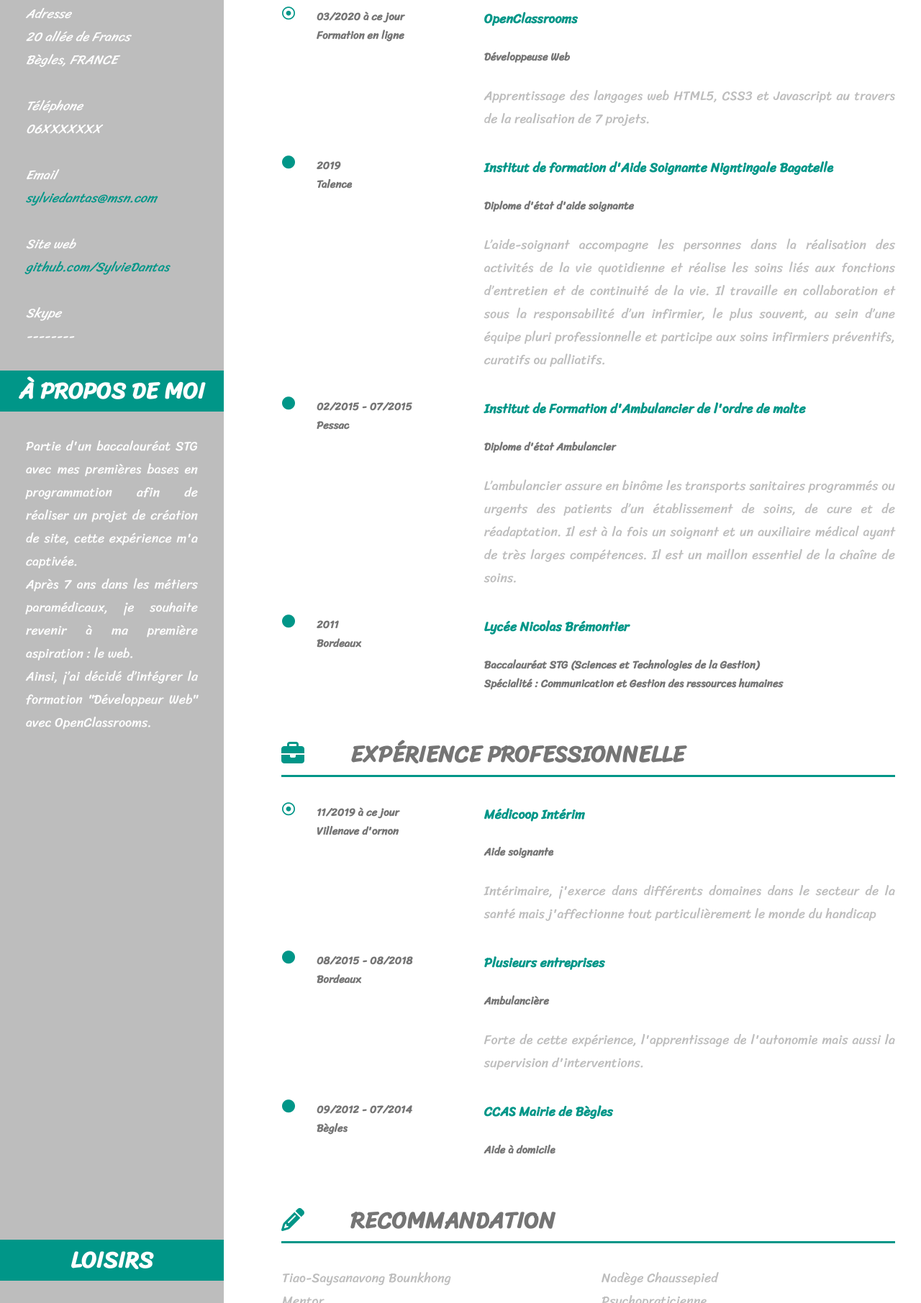
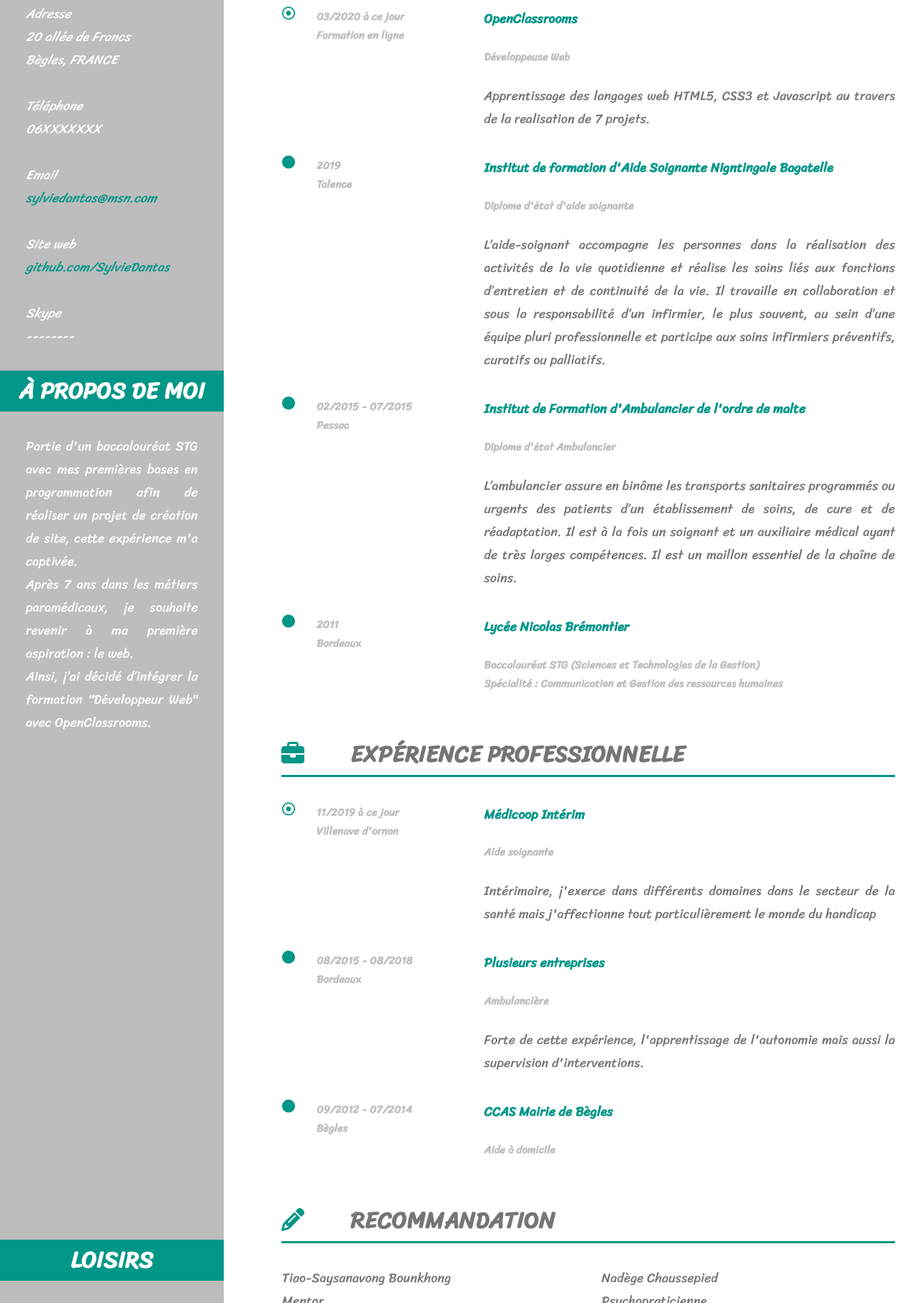
Before and after one commit to Dantas-S/CV_Projet2, a plain HTML site: page index.html in a window 1280 px wide. Shown: the part 366-2177 px from the top of the page at 72% size. Drawn offline with Linux system fonts and the light colour scheme.

Commit message:
CV final

```diff
--- a/index.html
+++ b/index.html
@@ -15,9 +15,9 @@
 
 <body>
 
-		<!---------------------------- Haut de page ----------------------------->
+		<!-- Top of page -->
 
-		<header id="top"> <!--- Début div haut du CV --->
+		<header id="top"> <!-- Start div top of CV -->
 
 				<div class="photo_sylvie">
 					<img src="ecureuil.jpg" alt="Photo Sylvie Dantas" title="Petite info, ce n'est pas moi ;)"/>
@@ -28,15 +28,15 @@
 					<h2><span>DÉVE</span>LOPPEUSE WEB</h2>
 				</div>
 
-		</header> <!--- Fin div haut du CV --->
+		</header> <!-- End div top of CV -->
 
-		<!------------------------------ Partie gauche --------------------------------->
+		<!-- Left part -->
 
-		<div class="maincontent"> <!--- Début gros bloc milieu du CV --->
+		<div class="maincontent"> <!-- Start of large block in the middle of the CV -->
 
-			<div id="bloc_gauche"> <!--- Début div partie gauche --->
+			<div id="bloc_gauche"> <!-- Start div left part -->
 
-				<!----------------------------------- Contact ------------------------------------->
+				<!-- Contact -->
 
 				<h3 class="title_left">CONTACT</h3>
 
@@ -53,7 +53,7 @@
 					--------</p>
 				</address>
 
-				<!--------------------------------- A Propos De Moi -------------------------------->
+				<!-- A Propos De Moi -->
 
 				<section>
 
@@ -65,9 +65,9 @@
 
 				</section>
 
-				<!--------------------------------------- Loisirs ---------------------------------------->
+				<!-- Loisirs -->
 
-				<section id="page"> <!--- ID permettant de mettre le bloc loisirs en bas de partie gauche  --->
+				<section id="page"> <!-- ID to put the leisure block at the bottom of the left part -->
 
 					<h3 class="title_left">LOISIRS</h3>
 
@@ -79,19 +79,19 @@
 
 				</section>
 
-			</div> <!--- Fin div partie gauche --->
+			</div> <!-- End div left part -->
 
-			<!------------------------- Partie droite -------------------------------->
+			<!-- Right part -->
 
-			<div id="bloc_droite"> <!--- Début bloc de droite  --->
+			<div id="bloc_droite"> <!-- Start right block -->
 
-				<!----------------------Bloc Formation --------------------->
+				<!-- Block Formation -->
 
 				<section>
 
 					<h3 class="title_right"><span class="logo"><i class="fas fa-graduation-cap"></i></span>FORMATION</h3>
 
-					<div class="block_formation"> <!--- Début div block_formation --->
+					<div class="block_formation"> <!-- Start div block_formation -->
 
 						<div class="formation_gauche">
 							<i class="far fa-dot-circle"></i>
@@ -104,9 +104,9 @@
 							<p>Apprentissage des langages web HTML5, CSS3 et Javascript au travers de la realisation de 7 projets.</p>
 						</div>
 
-					</div> <!--- Fin div block_formation --->
+					</div> <!-- End div block_formation -->
 
-					<div class="block_formation"> <!--- Début div block_formation --->
+					<div class="block_formation"> <!-- Start div block_formation -->
 
 						<div class="formation_gauche">
 							<i class="fas fa-circle"></i>
@@ -120,9 +120,9 @@
 								Il travaille en collaboration et sous la responsabilité d’un infirmier, le plus souvent, au sein d’une équipe pluri professionnelle et participe aux soins infirmiers préventifs, curatifs ou palliatifs.</p>
 						</div>
 
-					</div> <!--- Fin div block_formation --->
+					</div> <!-- End div block_formation -->
 
-					<div class="block_formation"> <!--- Début div block_formation --->
+					<div class="block_formation"> <!-- Start div block_formation -->
 
 						<div class="formation_gauche">
 							<i class="fas fa-circle"></i>
@@ -135,9 +135,9 @@
 							<p>L’ambulancier assure en binôme les transports sanitaires programmés ou urgents des patients d’un établissement de soins, de cure et de réadaptation. Il est à la fois un soignant et un auxiliaire médical ayant de très larges compétences. Il est un maillon essentiel de la chaîne de soins.</p>
 						</div>
 
-					</div>	<!--- Fin div block_formation --->
+					</div>	<!-- End div block_formation -->
 
-					<div class="block_formation"> <!--- Début div block_formation --->
+					<div class="block_formation"> <!-- Start div block_formation -->
 
 						<div class="formation_gauche">
 							<i class="fas fa-circle"></i>
@@ -149,17 +149,17 @@
 							<h5>Baccalauréat STG (Sciences et Technologies de la Gestion)<br>Spécialité : Communication et Gestion des ressources humaines</h5>
 						</div>
 
-					</div> <!--- Fin div block_formation --->
+					</div> <!-- End div block_formation -->
 
 				</section>
 
-				<!-------------------------- Bloc Experience -------------------->
+				<!-- Block Experience -->
 
 				<section>
 
 					<h3 class="title_right"><span class="logo"><i class="fas fa-briefcase"></i></span>EXPÉRIENCE PROFESSIONNELLE</h3>
 
-					<div class="block_experience"> <!--- Début div block_expérience --->
+					<div class="block_experience"> <!-- Start div block_expérience -->
 
 						<div class="experience_gauche">
 							<i class="far fa-dot-circle"></i>
@@ -172,9 +172,9 @@
 							<p>Intérimaire, j'exerce dans différents domaines dans le secteur de la santé mais j'affectionne tout particulièrement le monde du handicap</p>
 						</div>
 
-					</div> <!--- Fin div block_expérience --->
+					</div> <!-- End div block_expérience -->
 
-					<div class="block_experience"> <!--- Début div block_expérience --->
+					<div class="block_experience"> <!-- Start div block_expérience -->
 
 						<div class="experience_gauche">
 							<i class="fas fa-circle"></i>
@@ -187,9 +187,9 @@
 							<p>Forte de cette expérience, l'apprentissage de l'autonomie mais aussi la supervision d'interventions.</p>
 						</div>
 
-					</div> <!--- Fin div block_expérience --->
+					</div> <!-- End div block_expérience -->
 
-					<div class="block_experience"> <!--- Début div block_expérience --->
+					<div class="block_experience"> <!-- Start div block_expérience -->
 
 						<div class="experience_gauche">
 							<i class="fas fa-circle"></i>
@@ -201,17 +201,17 @@
 							<h5>Aide à domicile</h5>
 						</div>
 
-					</div> <!--- Fin div block_expérience --->
+					</div> <!-- End div block_expérience -->
 
 				</section>
 
-				<!---------------------------- Bloc Recommandation ------------------------->
+				<!-- Block Recommandation -->
 
 				<section>
 
 					<h3 class="title_right"><span class="logo"><i class="fas fa-pencil-alt"></i></span>RECOMMANDATION</h3>
 
-					<div id="block_recommandation"> <!--- Début block_recommandation --->
+					<div id="block_recommandation"> <!-- Start block_recommandation -->
 
 						<div class=" recommandation_gauche">
 							<p> Tiao-Saysanavong Bounkhong<br>
@@ -229,13 +229,13 @@
 							</p>
 						</div>
 
-					</div> <!--- Fin block_recommandation --->
+					</div> <!-- End block_recommandation -->
 
 				</section>
 
-			</div> <!--- Fin bloc de droite  --->
+			</div> <!-- End right block  -->
 
-		</div> <!--- Fin gros bloc milieu du CV --->
+		</div> <!-- End of large block in the middle of the CV -->
 
 </body>
 </html>
--- a/style.css
+++ b/style.css
@@ -1,7 +1,7 @@
 body {
 	font-family: "Sriracha", cursive;
 	background-color: white;
-	color: #BDBDBD;
+	color:  #757575;
 	text-align: justify;
 	min-height: 100%;
 	width: 100%;
@@ -95,7 +95,7 @@ img {
 
 h5 {
 	margin-top: 0;
-	color: #757575;
+	color: #BDBDBD;
 }
 
 h4 {
```
